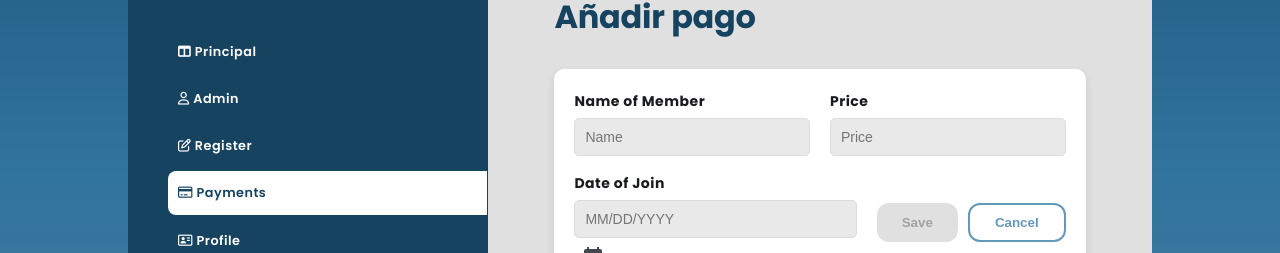
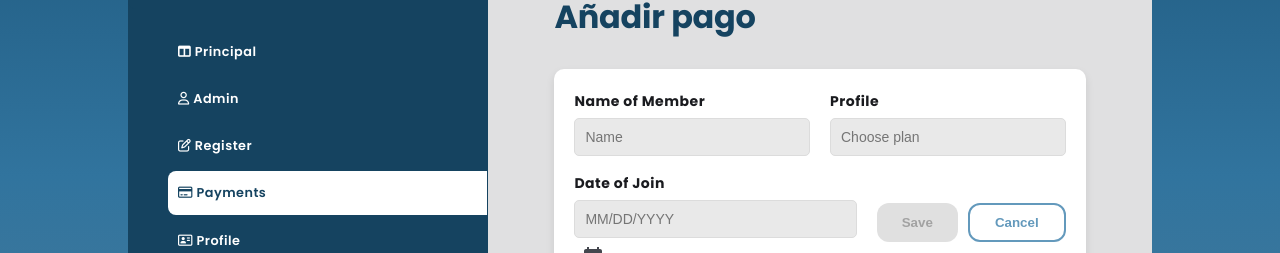
Before and after one commit to FernetDev/Gym-app-frontend, an Angular app in the folder Gym-app-front/: page /dashboard/payments in a window 1280 px wide. Shown: the part 223-476 px from the top of the page. Built offline with nearby package versions, Linux system fonts and the light colour scheme.

Commit message:
Edit payments logic and styles

```diff
--- a/Gym-app-front/src/app/Pages/payments/payments.component.html
+++ b/Gym-app-front/src/app/Pages/payments/payments.component.html
@@ -10,10 +10,14 @@
                 <div class="error" *ngIf="myForm.get('name')?.invalid && myForm.get('name')?.touched">Name is required</div>
             </div>
             <div class="form-group">
-                <label for="price">Price</label>
-                <input type="text" id="price" formControlName="price" placeholder="Price">
-                <div class="error" *ngIf="myForm.get('price')?.invalid && myForm.get('price')?.touched">Price is required</div>
-                <div class="error" *ngIf="myForm.get('price')?.errors?.['pattern']">Only numbers are allowed</div>
+                <label>Profile</label>
+                <input type="text" placeholder="Choose plan" aria-label="Number" formControlName="fechaIngreso" matInput [matAutocomplete]="auto">
+                <mat-autocomplete #auto="matAutocomplete">
+                  <mat-option *ngFor="let option of options" [value]="option.value">
+                    {{ option.label }}
+                  </mat-option>
+
+                </mat-autocomplete>
             </div>
         </div>
         <div class="form-row">
--- a/Gym-app-front/src/app/Pages/payments/payments.component.ts
+++ b/Gym-app-front/src/app/Pages/payments/payments.component.ts
@@ -2,26 +2,33 @@ import { Component, OnInit } from '@angular/core';
 import { MatDatepickerModule } from '@angular/material/datepicker';
 import { MatInputModule } from '@angular/material/input';
 import { MatFormFieldModule } from '@angular/material/form-field';
-import { MatNativeDateModule, provideNativeDateAdapter } from '@angular/material/core';
+import { MatNativeDateModule, MatOption, provideNativeDateAdapter } from '@angular/material/core';
 import { FormBuilder,FormGroup, ReactiveFormsModule, Validators } from '@angular/forms';
-import { NgIf } from '@angular/common';
+import { NgFor, NgIf } from '@angular/common';
+import { MatAutocompleteModule } from '@angular/material/autocomplete';
 
 @Component({
   selector: 'app-payments',
   standalone: true,
-  imports: [MatFormFieldModule, MatInputModule, MatDatepickerModule, MatNativeDateModule, ReactiveFormsModule, NgIf],
+  imports: [MatFormFieldModule, MatInputModule, MatDatepickerModule, MatNativeDateModule, ReactiveFormsModule, NgIf,MatAutocompleteModule, NgFor,MatOption],
   templateUrl: './payments.component.html',
   styleUrls: ['./payments.component.css']
 })
 export class PaymentsComponent implements OnInit{
+  options = [
+    { label: 'Básico', value: 1 },
+    { label: 'Personalizado', value: 2 },
+    { label: 'Powerlifter', value: 3 }
+  ];
 myForm! : FormGroup;
 
 constructor(private fb: FormBuilder){}
 
+
   ngOnInit(): void {
     this.myForm = this.fb.group({
       name: ['', [Validators.required]],
-      price: ['', [Validators.required,Validators.pattern('^[0-9]*$')]],
+      fechaIngreso: ['', [Validators.required,]],
       date: ['', [Validators.required]],
     }, );
   }
```
Also changed, not shown: 1 other file (tests, documents, lock files or other folders).
